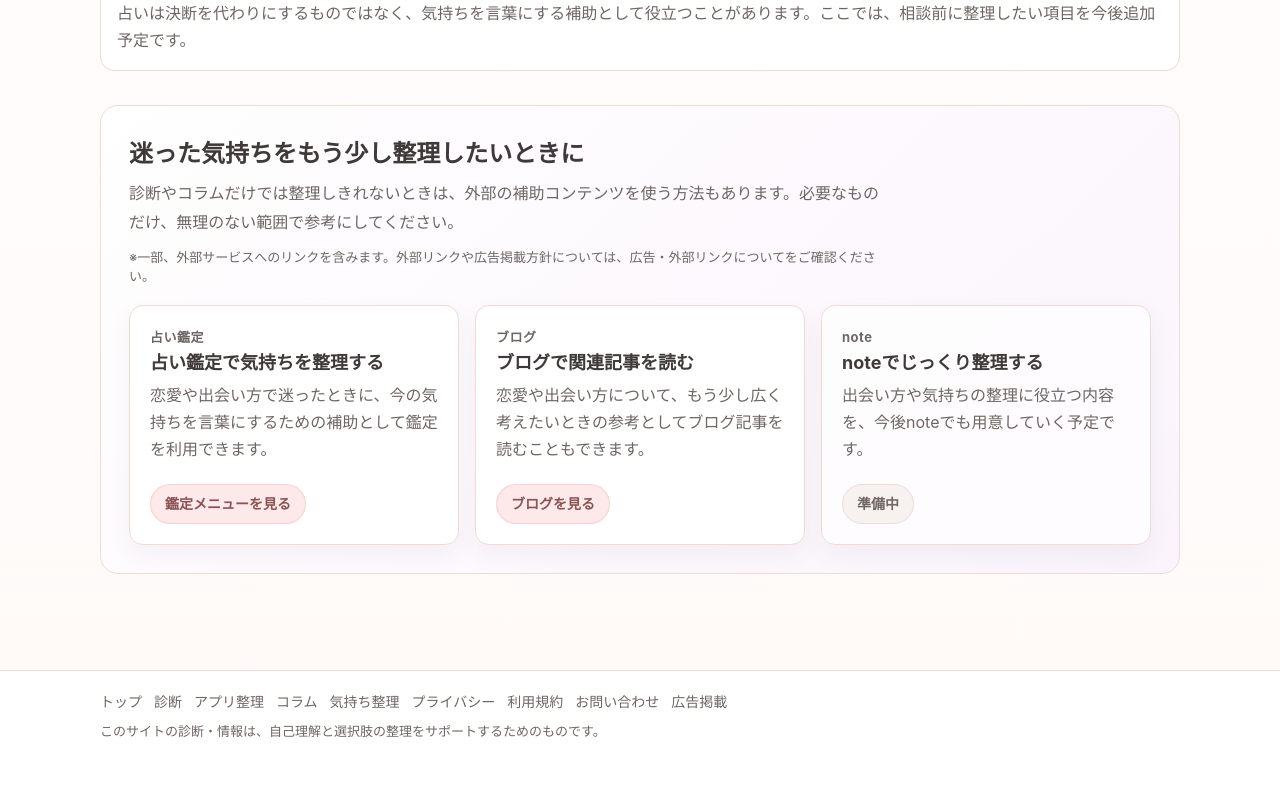
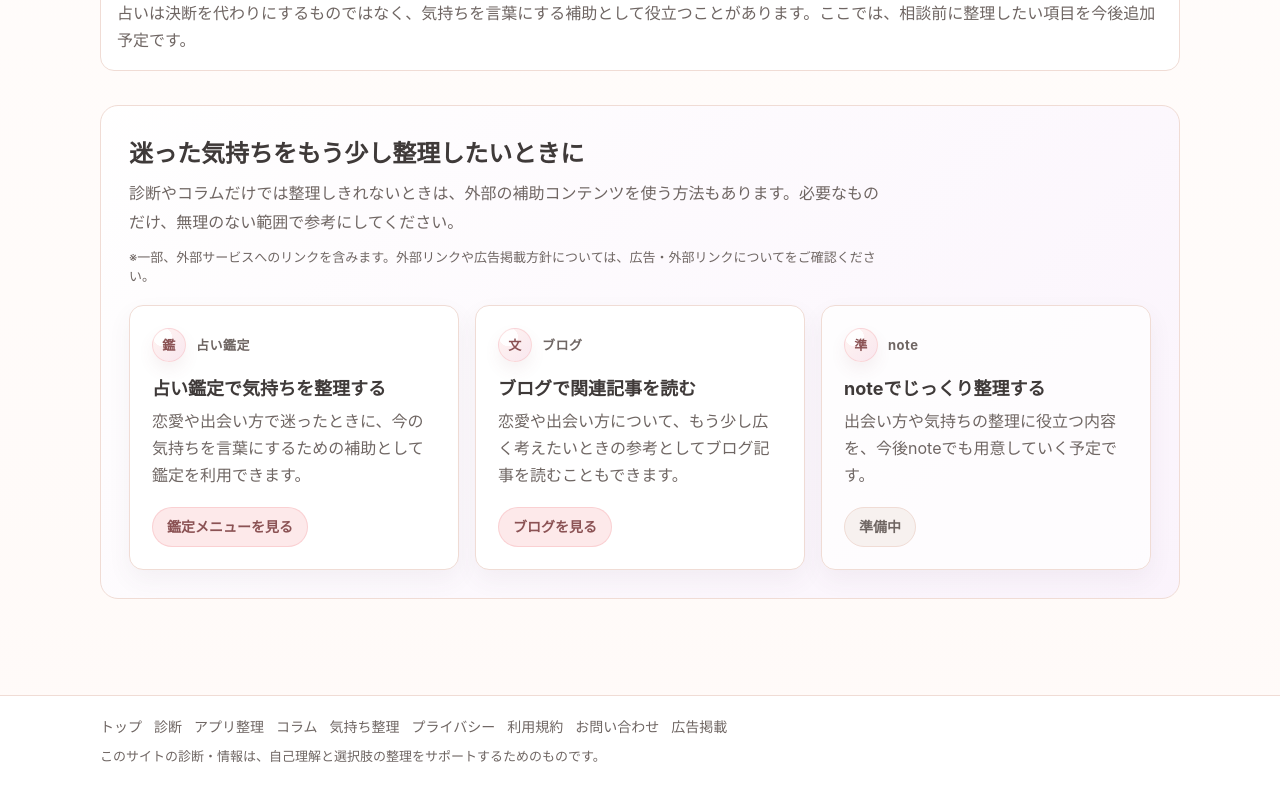
Before and after one commit to kenichis1971-cloud/deai-style-diagnosis-site, a Next.js app: page /fortune in a window 1280 px wide. Shown: the part 731-1531 px from the top of the page. Built offline with nearby package versions, Linux system fonts and the light colour scheme; no server answers.

Commit message:
Add fortune card icon accents

```diff
--- a/app/fortune/page.tsx
+++ b/app/fortune/page.tsx
@@ -1,5 +1,32 @@
 import type { Metadata } from 'next';
 import Link from 'next/link';
+
+const supportCards = [
+  {
+    mark: '鑑',
+    label: '占い鑑定',
+    title: '占い鑑定で気持ちを整理する',
+    description: '恋愛や出会い方で迷ったときに、今の気持ちを言葉にするための補助として鑑定を利用できます。',
+    href: 'https://fortuneteller-lucia.stores.jp',
+    cta: '鑑定メニューを見る',
+  },
+  {
+    mark: '文',
+    label: 'ブログ',
+    title: 'ブログで関連記事を読む',
+    description: '恋愛や出会い方について、もう少し広く考えたいときの参考としてブログ記事を読むこともできます。',
+    href: 'https://netonan-kiwami.xyz/',
+    cta: 'ブログを見る',
+  },
+  {
+    mark: '準',
+    label: 'note',
+    title: 'noteでじっくり整理する',
+    description: '出会い方や気持ちの整理に役立つ内容を、今後noteでも用意していく予定です。',
+    status: '準備中',
+    muted: true,
+  },
+];
 
 export const metadata: Metadata = {
   title: '迷った気持ちを整理する｜出会い方診断',
@@ -32,46 +59,33 @@ export default function FortunePage() {
         </div>
 
         <div className="fortune-support-grid">
-          <article className="card fortune-support-card">
+          {supportCards.map((card) => (
+            <article
+              className={`card fortune-support-card${card.muted ? ' fortune-support-card-muted' : ''}`}
+              key={card.label}
+            >
               <div>
-              <p className="fortune-support-label">占い鑑定</p>
-              <h3>占い鑑定で気持ちを整理する</h3>
-              <p>恋愛や出会い方で迷ったときに、今の気持ちを言葉にするための補助として鑑定を利用できます。</p>
+                <div className="fortune-card-header">
+                  <span className="fortune-card-icon" aria-hidden="true">{card.mark}</span>
+                  <p className="fortune-support-label">{card.label}</p>
                 </div>
+                <h3>{card.title}</h3>
+                <p>{card.description}</p>
+              </div>
+              {card.href ? (
                 <a
                   className="fortune-support-link"
-              href="https://fortuneteller-lucia.stores.jp"
+                  href={card.href}
                   target="_blank"
                   rel="noopener noreferrer"
                 >
-              鑑定メニューを見る
+                  {card.cta}
                 </a>
+              ) : (
+                <span className="fortune-support-status" aria-label="noteは準備中です">{card.status}</span>
+              )}
             </article>
-
-          <article className="card fortune-support-card">
-            <div>
-              <p className="fortune-support-label">ブログ</p>
-              <h3>ブログで関連記事を読む</h3>
-              <p>恋愛や出会い方について、もう少し広く考えたいときの参考としてブログ記事を読むこともできます。</p>
-            </div>
-            <a
-              className="fortune-support-link"
-              href="https://netonan-kiwami.xyz/"
-              target="_blank"
-              rel="noopener noreferrer"
-            >
-              ブログを見る
-            </a>
-          </article>
-
-          <article className="card fortune-support-card fortune-support-card-muted">
-            <div>
-              <p className="fortune-support-label">note</p>
-              <h3>noteでじっくり整理する</h3>
-              <p>出会い方や気持ちの整理に役立つ内容を、今後noteでも用意していく予定です。</p>
-            </div>
-            <span className="fortune-support-status" aria-label="noteは準備中です">準備中</span>
-          </article>
+          ))}
         </div>
       </section>
     </>
--- a/app/globals.css
+++ b/app/globals.css
@@ -246,7 +246,7 @@ a { color: inherit; text-decoration: none; }
   justify-content: space-between;
   gap: 18px;
   min-height: 240px;
-  padding: 20px;
+  padding: 22px;
   box-shadow: 0 10px 24px rgba(90, 62, 80, 0.06);
 }
 
@@ -254,8 +254,34 @@ a { color: inherit; text-decoration: none; }
   background: rgba(255, 255, 255, 0.72);
 }
 
+.fortune-card-header {
+  display: flex;
+  align-items: center;
+  gap: 10px;
+  margin-bottom: 12px;
+}
+
+.fortune-card-icon {
+  flex: 0 0 auto;
+  display: inline-flex;
+  align-items: center;
+  justify-content: center;
+  width: 34px;
+  height: 34px;
+  border: 1px solid rgba(243, 166, 170, 0.34);
+  border-radius: 999px;
+  background:
+    radial-gradient(circle at 30% 25%, rgba(255, 255, 255, 0.9) 0 28%, transparent 29%),
+    linear-gradient(135deg, #fff4f1, #f9e7ef);
+  color: #8b5254;
+  font-size: 13px;
+  font-weight: 700;
+  letter-spacing: 0.02em;
+  box-shadow: 0 8px 16px rgba(139, 82, 84, 0.08);
+}
+
 .fortune-support-label {
-  margin: 0 0 8px;
+  margin: 0;
   color: #8b5254;
   font-size: 13px;
   font-weight: 700;
@@ -312,6 +338,11 @@ a { color: inherit; text-decoration: none; }
 
   .fortune-support-card {
     min-height: auto;
+    padding: 20px;
+  }
+
+  .fortune-card-header {
+    gap: 9px;
   }
 }
 
```
Lines whose indentation alone changed are shown as unchanged.
